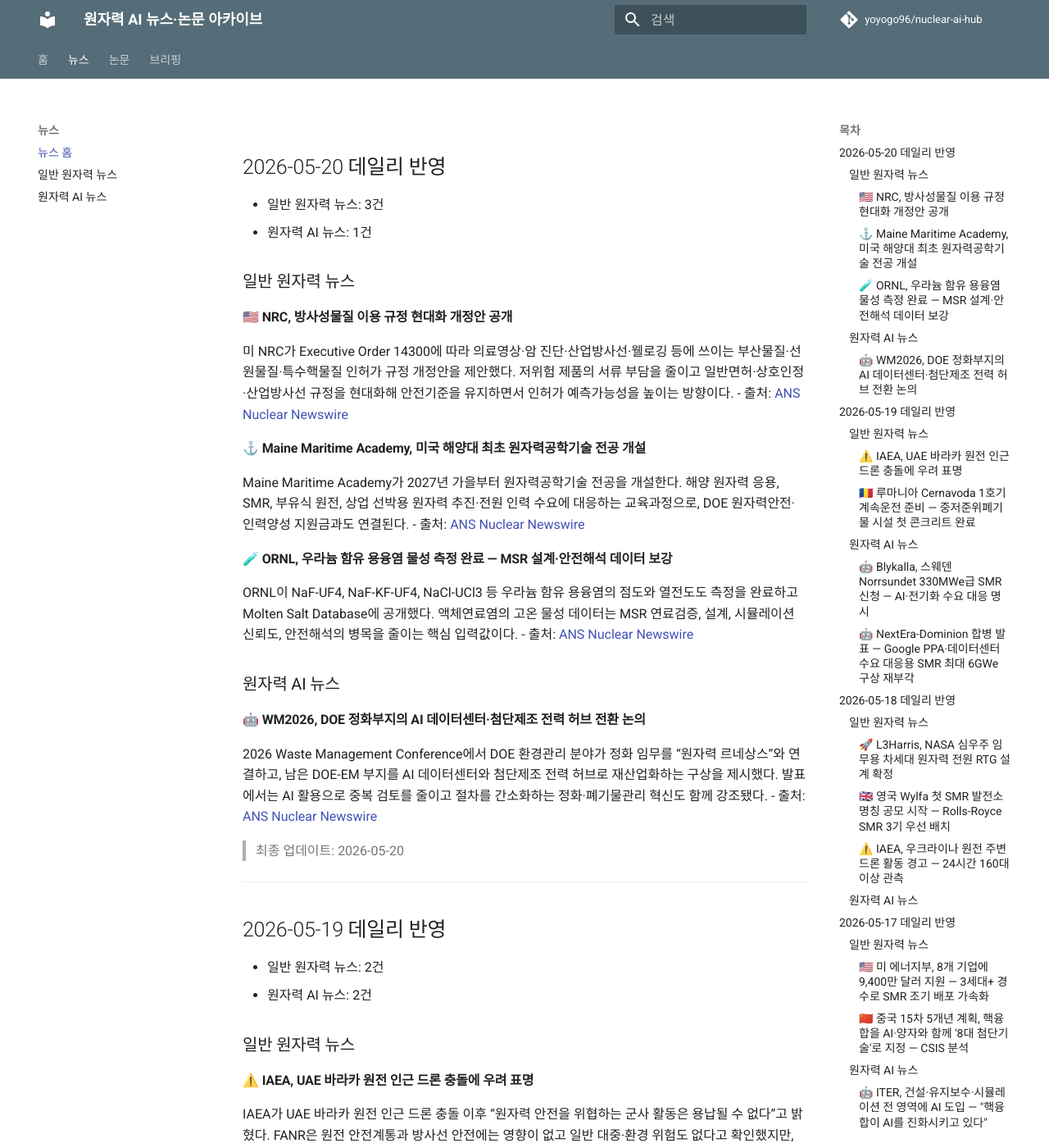
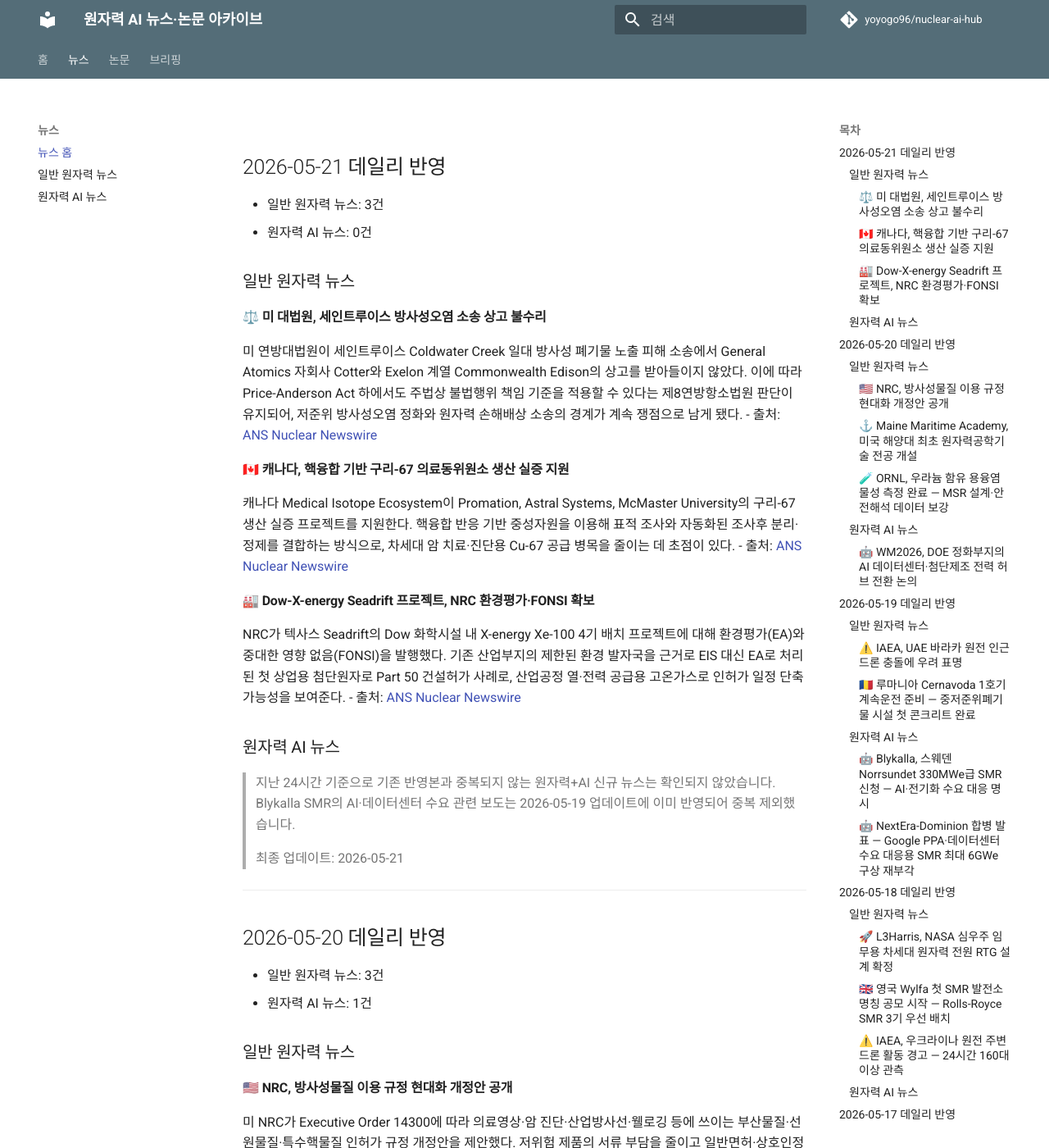
Before and after one commit to yoyogo96/nuclear-ai-hub, an MkDocs documentation site: the page built from docs/news/index.md, in a window 1280 px wide and 1400 px high. Shown: the whole window at 82% size. Built offline with MkDocs 1.6.1 and Material for MkDocs 9.7.7, drawn with Linux system fonts in a browser that asks for light colours; comment, search, counter and statistics services are not loaded.

Commit message:
Daily nuclear AI update 2026-05-21

```diff
--- a/docs/briefings/index.md
+++ b/docs/briefings/index.md
@@ -1,3 +1,24 @@
+## 2026-05-21 데일리 브리핑
+
+### 오늘의 3줄 요약
+1. ⚖️ 미 대법원이 세인트루이스 방사성오염 소송 상고를 불수리해 Price-Anderson Act와 주법상 손해배상 기준의 경계가 계속 쟁점으로 남음.
+2. 🇨🇦 캐나다가 핵융합 반응 기반 Cu-67 의료동위원소 생산 실증을 지원하며 차세대 방사성의약품 공급망 확보를 추진.
+3. 🏭 Dow-X-energy Seadrift Xe-100 프로젝트가 NRC 환경평가·FONSI를 확보해 산업부지 첨단원자로 인허가의 효율화 사례를 추가.
+
+### 주요 뉴스
+| 분류 | 제목 | 출처 |
+|------|------|------|
+| 일반 | 미 대법원, 세인트루이스 방사성오염 소송 상고 불수리 | ANS Nuclear Newswire |
+| 일반 | 캐나다, 핵융합 기반 구리-67 의료동위원소 생산 실증 지원 | ANS Nuclear Newswire |
+| 일반 | Dow-X-energy Seadrift 프로젝트, NRC 환경평가·FONSI 확보 | ANS Nuclear Newswire |
+
+### 학술 논문
+> 지난 24시간 기존 반영본과 중복되지 않는 원자력+AI 신규 논문은 확인되지 않았습니다.
+
+> 최종 업데이트: 2026-05-21
+
+---
+
 ## 2026-05-20 데일리 브리핑
 
 ### 오늘의 3줄 요약
--- a/docs/news/index.md
+++ b/docs/news/index.md
@@ -1,3 +1,29 @@
+## 2026-05-21 데일리 반영
+- 일반 원자력 뉴스: 3건
+- 원자력 AI 뉴스: 0건
+
+### 일반 원자력 뉴스
+
+#### ⚖️ 미 대법원, 세인트루이스 방사성오염 소송 상고 불수리
+미 연방대법원이 세인트루이스 Coldwater Creek 일대 방사성 폐기물 노출 피해 소송에서 General Atomics 자회사 Cotter와 Exelon 계열 Commonwealth Edison의 상고를 받아들이지 않았다. 이에 따라 Price-Anderson Act 하에서도 주법상 불법행위 책임 기준을 적용할 수 있다는 제8연방항소법원 판단이 유지되어, 저준위 방사성오염 정화와 원자력 손해배상 소송의 경계가 계속 쟁점으로 남게 됐다.
+- 출처: [ANS Nuclear Newswire](https://www.ans.org/news/2026-05-20/article-8059/supreme-court-declines-to-hear-case-involving-st-louis-contamination/)
+
+#### 🇨🇦 캐나다, 핵융합 기반 구리-67 의료동위원소 생산 실증 지원
+캐나다 Medical Isotope Ecosystem이 Promation, Astral Systems, McMaster University의 구리-67 생산 실증 프로젝트를 지원한다. 핵융합 반응 기반 중성자원을 이용해 표적 조사와 자동화된 조사후 분리·정제를 결합하는 방식으로, 차세대 암 치료·진단용 Cu-67 공급 병목을 줄이는 데 초점이 있다.
+- 출처: [ANS Nuclear Newswire](https://www.ans.org/news/2026-05-20/article-8058/canada-funds-fusionbased-copper67-production-project/)
+
+#### 🏭 Dow-X-energy Seadrift 프로젝트, NRC 환경평가·FONSI 확보
+NRC가 텍사스 Seadrift의 Dow 화학시설 내 X-energy Xe-100 4기 배치 프로젝트에 대해 환경평가(EA)와 중대한 영향 없음(FONSI)을 발행했다. 기존 산업부지의 제한된 환경 발자국을 근거로 EIS 대신 EA로 처리된 첫 상업용 첨단원자로 Part 50 건설허가 사례로, 산업공정 열·전력 공급용 고온가스로 인허가 일정 단축 가능성을 보여준다.
+- 출처: [ANS Nuclear Newswire](https://www.ans.org/news/2026-05-20/article-8056/dow-gets-eafonsi-for-seadrift-project/)
+
+### 원자력 AI 뉴스
+
+> 지난 24시간 기준으로 기존 반영본과 중복되지 않는 원자력+AI 신규 뉴스는 확인되지 않았습니다. Blykalla SMR의 AI·데이터센터 수요 관련 보도는 2026-05-19 업데이트에 이미 반영되어 중복 제외했습니다.
+
+> 최종 업데이트: 2026-05-21
+
+---
+
 ## 2026-05-20 데일리 반영
 - 일반 원자력 뉴스: 3건
 - 원자력 AI 뉴스: 1건
--- a/docs/papers/index.md
+++ b/docs/papers/index.md
@@ -1,3 +1,9 @@
+# 2026-05-21 업데이트
+
+> 지난 24시간 기준 arXiv 공개 검색에서 기존 반영본과 중복되지 않는 원자력+AI 신규 논문은 확인되지 않았습니다. 검색 범위에는 nuclear reactor, fusion, plasma, fission, isotope와 machine learning/neural/artificial intelligence 조합을 포함했습니다.
+
+---
+
 # 2026-05-20 업데이트
 
 > 지난 24시간 기준 arXiv 및 공개 학술 검색에서 기존 반영본과 중복되지 않는 원자력+AI 신규 논문은 확인되지 않았습니다. 검색 범위에는 nuclear reactor, fusion, tokamak, plasma, fission, neutron, isotope와 machine learning/neural/artificial intelligence 조합을 포함했습니다.
```
